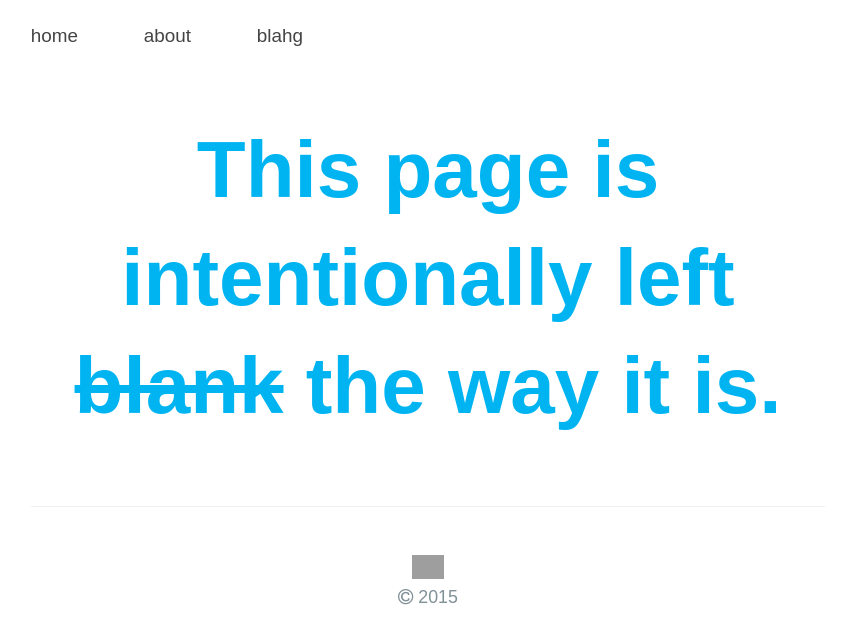
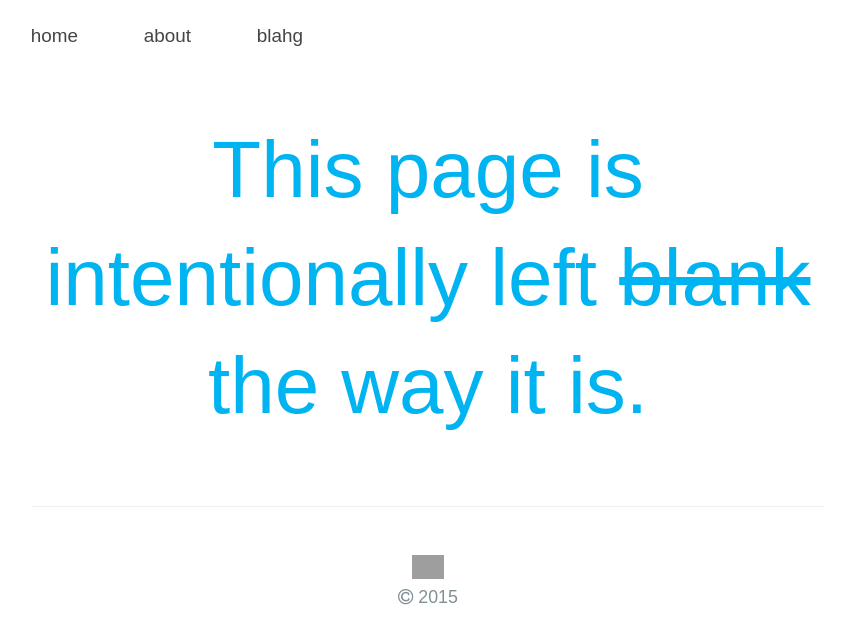
Before and after one commit to a-mar/a-mar.github.io, a Jekyll site: the page built from index.html, in a window 1280 px wide. Shown: the top 644 px of the page, without its empty margins (212-1054 px from the left). Built offline with Jekyll 4.4.1, drawn with Linux system fonts in a browser that asks for light colours; nearby versions of some CDN libraries; some web fonts are replaced; Markdown is read by kramdown in place of the engine named in the settings; grey boxes are pictures that could not be loaded.

Commit message:
Update main.css

```diff
--- a/stylesheets/main.css
+++ b/stylesheets/main.css
@@ -139,6 +139,7 @@ h6 {
 
 .page-header, .project-tagline {
   color:#00B4F1;
+  font-weight:300;
   font-family:'Bauer', sans-serif;
   text-align: center;
   font-size:5rem;
@@ -162,6 +163,7 @@ h6 {
 
 .site-footer {
   font-family:'Nuvo', sans-serif;
+  font-weight:300;
   padding-top: 3rem;
   margin-top: 3rem;
   border-top: solid 1px #eff0f1; }
```
